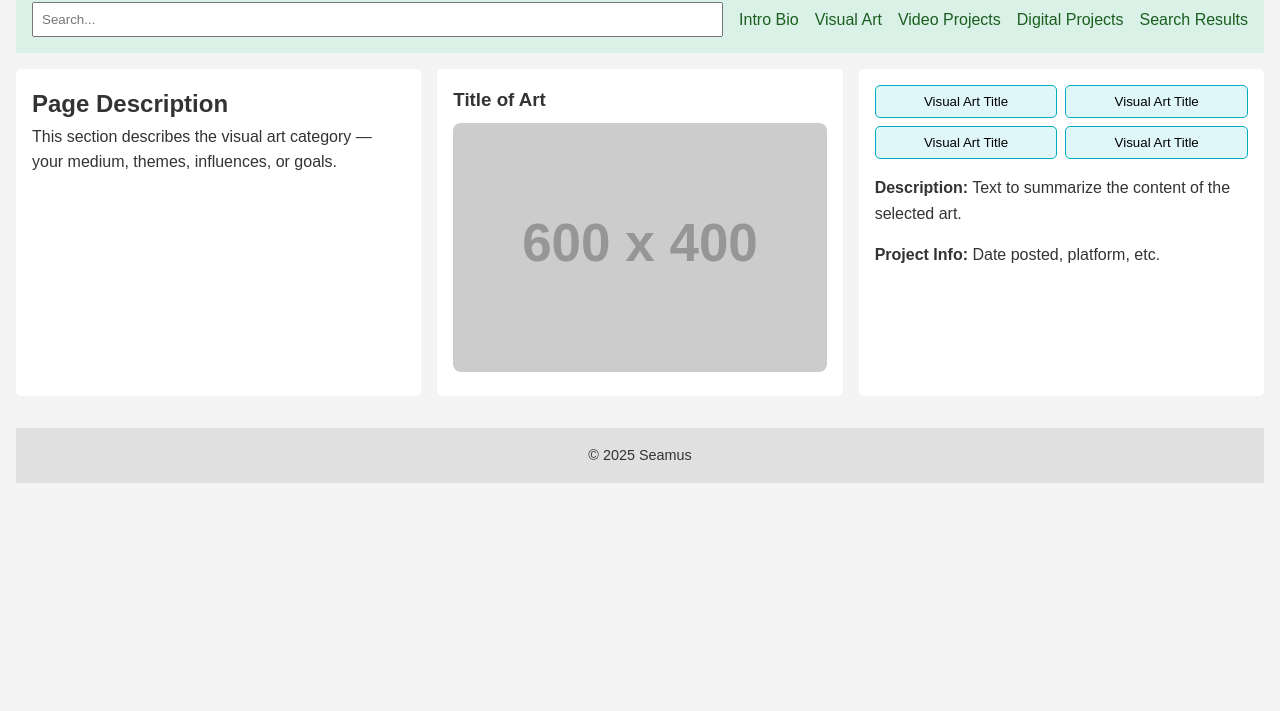
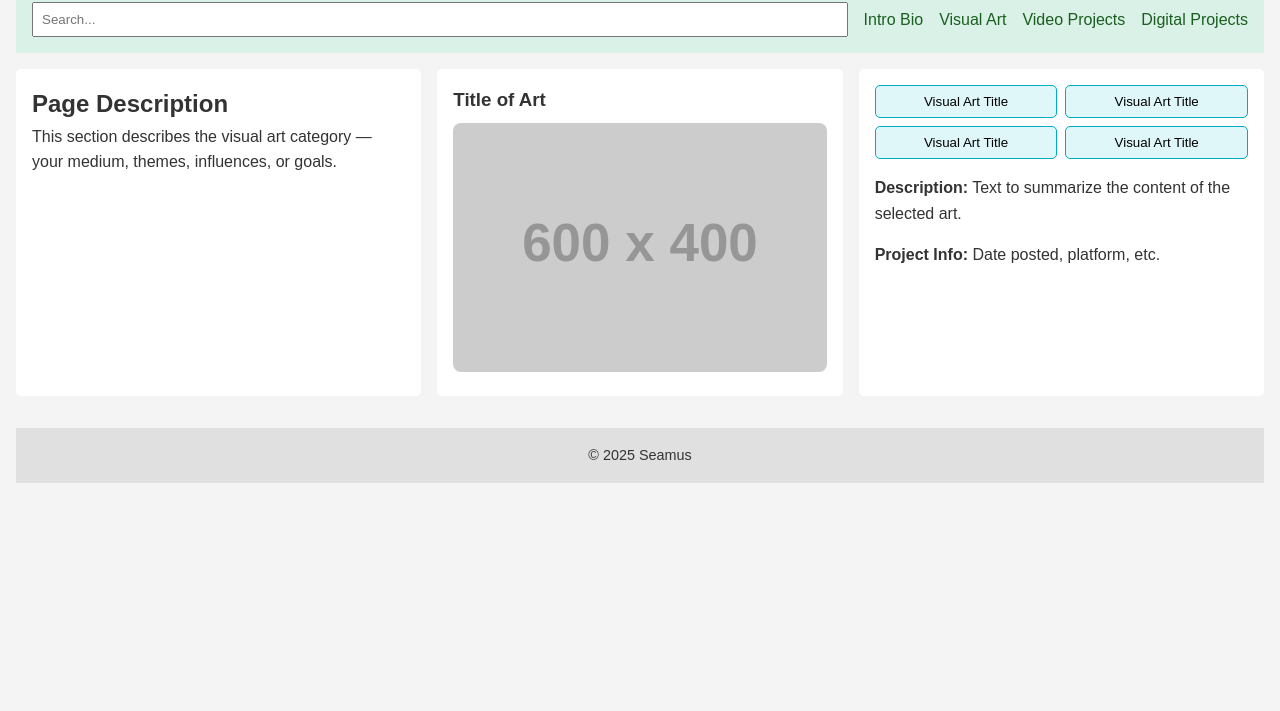
Before and after one commit to SeamooseMcG/SeamooseMcG.github.io, a plain HTML site: page visual-art.html in a window 1280 px wide. Shown: the part 89-800 px from the top of the page. Drawn offline with Linux system fonts and the light colour scheme; files that its build step writes are made by us from their sources; placeholder pictures from the web are drawn by us.

Commit message:
Update and rename visual_art.html to visual-art.html

```diff
--- a/visual_art.html
+++ b/visual-art.html
@@ -17,7 +17,6 @@
           <li><a href="visual-art.html">Visual Art</a></li>
           <li><a href="video-projects.html">Video Projects</a></li>
           <li><a href="digital-projects.html">Digital Projects</a></li>
-          <li><a href="search.html">Search Results</a></li>
         </ul>
       </nav>
     </div>
@@ -50,4 +49,5 @@
     <p>&copy; 2025 Seamus</p>
   </footer>
 </body>
+
 </html>
```
